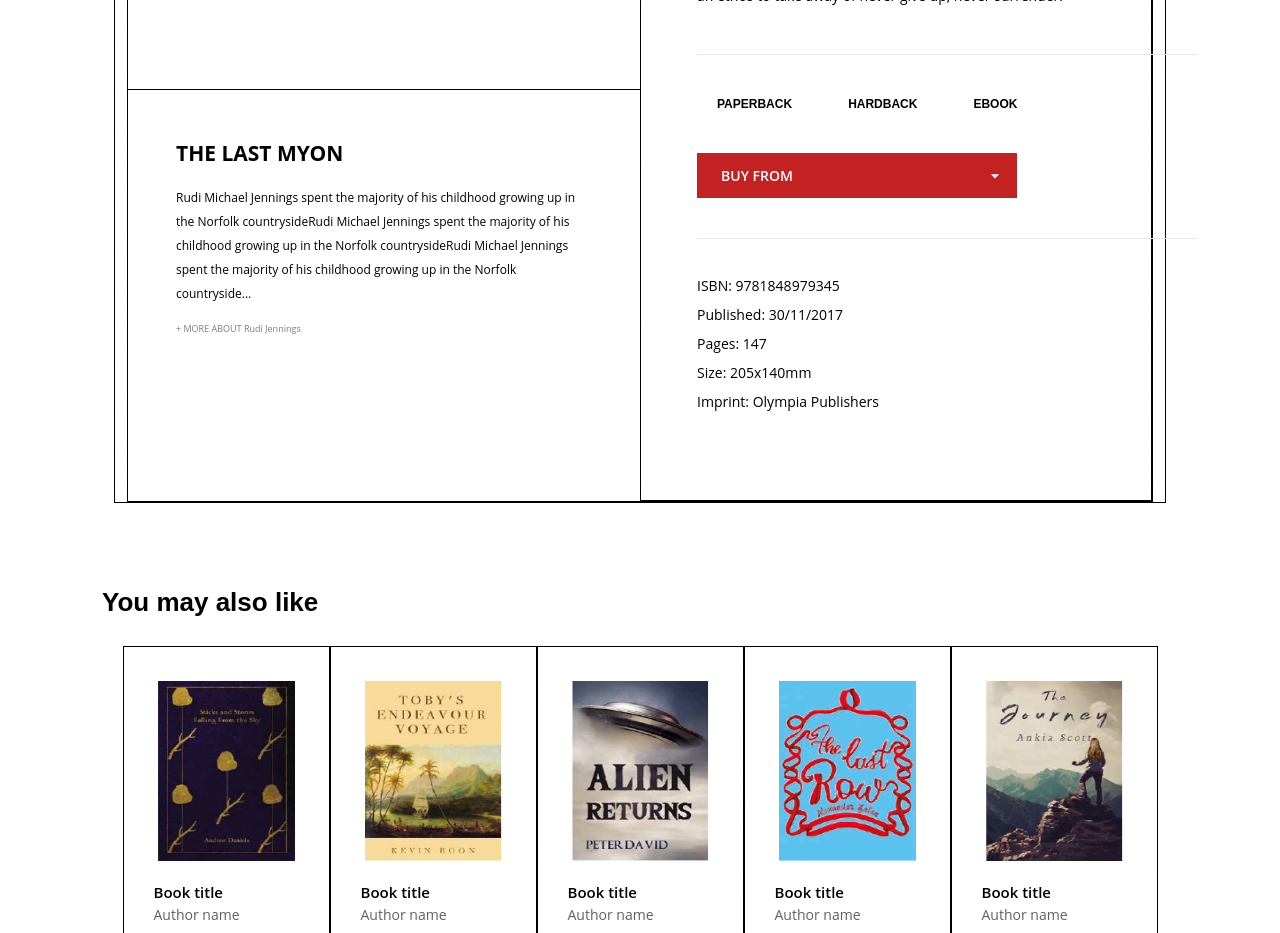
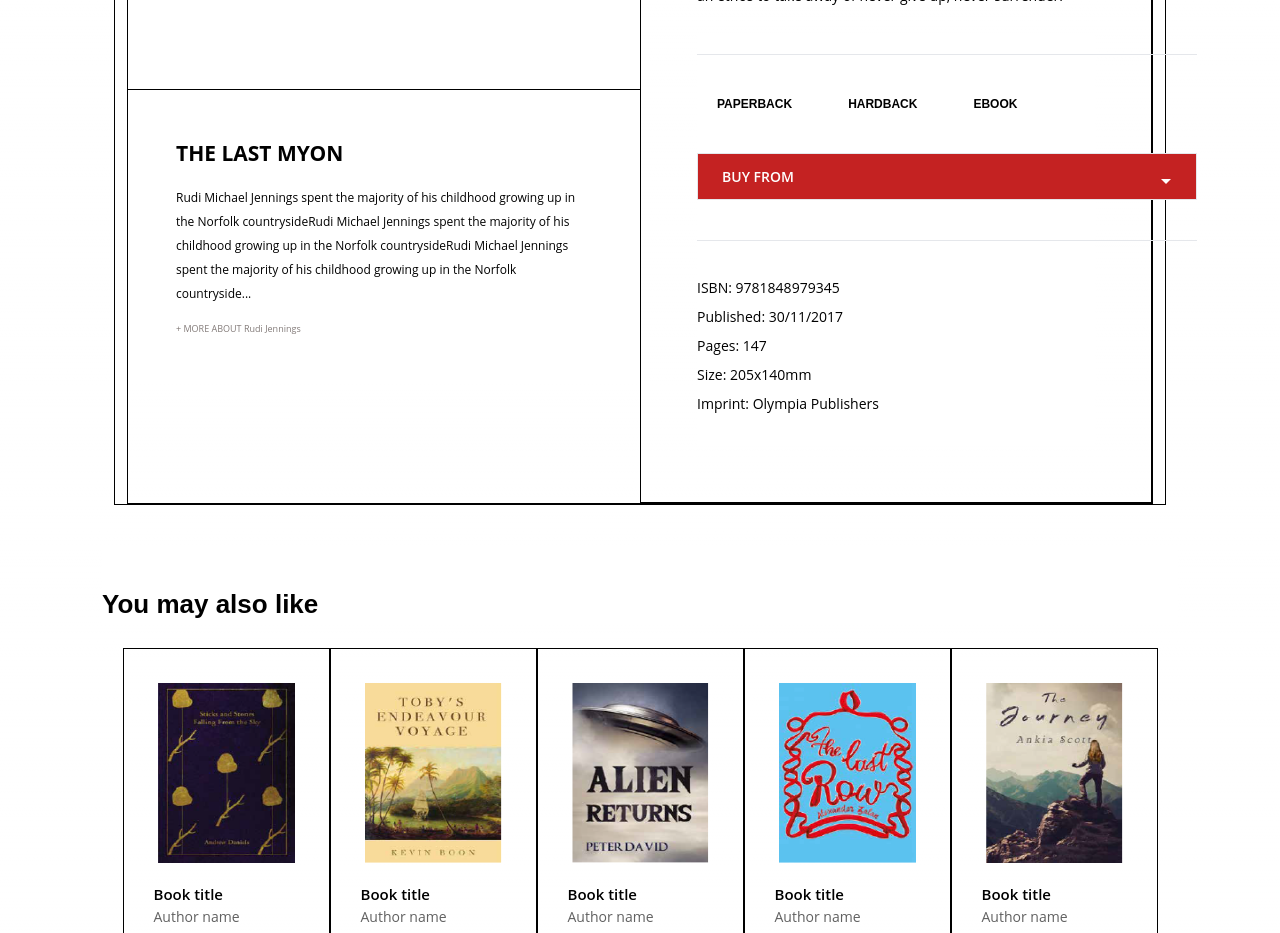
Before and after one commit to Hadees621/Olympia-USA, a Next.js app: page /books/1 in a window 1280 px wide. Shown: the part 920-1853 px from the top of the page. Built offline with nearby package versions, Linux system fonts and the light colour scheme.

Commit message:
chore: buy from dropdown

```diff
--- a/src/components/genre/book/BuyFromDropdown.js
+++ b/src/components/genre/book/BuyFromDropdown.js
@@ -1,43 +1,90 @@
 "use client";
 
+import React, { useState } from "react";
 import { useBumblebeeStore } from "@/stores/States";
 
 const BuyFromDropdown = () => {
   const { flag } = useBumblebeeStore();
+  const [isOpen, setIsOpen] = useState(false);
+  const [selectedOption, setSelectedOption] = useState("");
   const baseColorClass = flag
     ? "bg-[#FCC30B] text-black"
     : "bg-[#C42222] text-white";
+
+  const toggleDropdown = () => {
+    setIsOpen(!isOpen);
+  };
+
+  const handleOptionClick = (option) => {
+    setSelectedOption(option);
+    setIsOpen(false);
+  };
+
+  const options = ["Amazon", "Watertones", "Book depository"];
+
   return (
-    <div
-      class="relative w-full md:w-[300px] lg:w-[320px] "
-      data-twe-dropdown-ref
-    >
-      <div
-        class="relative flex justify-center items-center mx-auto"
-        data-twe-dropdown-ref
+    <div className={`relative border border-${baseColorClass}`}>
+      <button
+        type="button"
+        aria-haspopup="listbox"
+        aria-expanded={isOpen ? "true" : "false"}
+        aria-labelledby="listbox-label"
+        onClick={toggleDropdown}
+        onBlur={() => setIsOpen(false)}
+        className={`flex items-center justify-between w-full ${baseColorClass} px-6 py-3 text-sm leading-normal shadow-primary-3 transition duration-150 ease-in-out focus:shadow-primary-2 focus:outline-none focus:ring-0 font-semibold w-full`}
       >
-        <button
-          className={`flex items-center justify-between w-full ${baseColorClass} px-6 py-3 text-sm leading-normal  shadow-primary-3 transition duration-150 ease-in-out focus:shadow-primary-2 focus:outline-none focus:ring-0 font-semibold`}
-          type="button"
-          id="dropdownMenuButton1ds"
-          data-twe-dropdown-toggle-ref
-          aria-expanded="false"
-          data-twe-ripple-init
-          data-twe-ripple-color="light"
+        {selectedOption || "BUY FROM"}
+        <svg
+          className="-mr-1 ml-2 h-5 w-5"
+          xmlns="http://www.w3.org/2000/svg"
+          viewBox="0 0 20 20"
+          fill="currentColor"
+          aria-hidden="true"
         >
-          BUY FROM
-          <span class="ms-2 w-2 [&>svg]:h-5 [&>svg]:w-5">
-            <svg
-              xmlns="http://www.w3.org/2000/svg"
-              width="1em"
-              height="1em"
-              viewBox="0 0 24 24"
+          <path fillRule="evenodd" d="M10 17l5-5H5l5 5z" clipRule="evenodd" />
+        </svg>
+      </button>
+      {isOpen && (
+        <div
+          tabIndex="-1"
+          role="listbox"
+          id="options"
+          className={`absolute z-10 mt-1 w-full rounded-md bg-white shadow-lg max-h-56 overflow-auto focus:outline-none sm:text-sm ${
+            flag ? "border border-[#FCC30B]" : "border border-[#C42222]"
+          }`}
+          aria-labelledby="listbox-label"
+          onBlur={() => setIsOpen(false)}
+        >
+          {options.map((option, index) => (
+            <div
+              key={index}
+              onMouseEnter={() => setSelectedOption(option)}
+              onMouseLeave={() => setSelectedOption("")}
+              onClick={() => handleOptionClick(option)}
+              className="option text-gray-900 cursor-default select-none relative py-2 pl-3 pr-9 flex justify-between items-center hover:bg-[#FAFAFA]"
             >
-              <path fill="currentColor" d="m7 10l5 5l5-5z" />
-            </svg>
-          </span>
-        </button>
-      </div>
+              <span className="font-normal block truncate">{option}</span>
+              <svg
+                className="h-5 w-5 stroke-current text-[#DFDFDF] hidden cursor-pointer"
+                style={{
+                  display: selectedOption === option ? "block" : "none",
+                }}
+                xmlns="http://www.w3.org/2000/svg"
+                viewBox="0 0 32 32"
+              >
+                <path
+                  fill="none"
+                  stroke="#2D6DB2"
+                  strokeLinecap="round"
+                  strokeLinejoin="round"
+                  strokeWidth="2"
+                  d="M22 3h7v7m-1.5-5.5L20 12m-3-7H8a3 3 0 0 0-3 3v16a3 3 0 0 0 3 3h16a3 3 0 0 0 3-3v-9"
+                />
+              </svg>
+            </div>
+          ))}
+        </div>
+      )}
     </div>
   );
 };
--- a/src/components/genre/book/LgScreenRecent.js
+++ b/src/components/genre/book/LgScreenRecent.js
@@ -72,7 +72,7 @@ const LgScreenRecent = ({ book }) => {
                       EBOOK
                     </button>
                   </div>
-                  <div className="grid items-center justify-start xl:justify-start w-full py-5">
+                  <div className="grid items-center w-full py-5 ">
                     <BuyFromDropdown />
                   </div>
                 </div>
```
